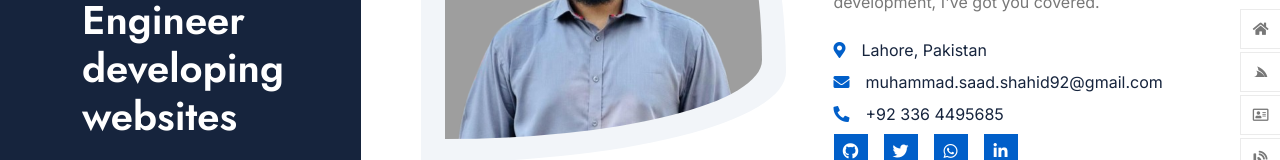
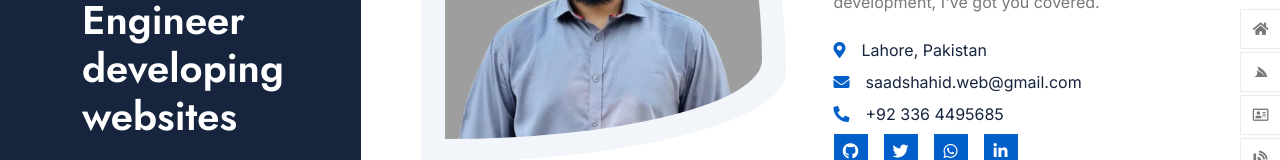
Before and after one commit to muhammad-saad92/portfolio-site, a plain HTML site: page index.html in a window 1280 px wide. Shown: the part 262-422 px from the top of the page. Drawn offline with nearby package versions, Linux system fonts and the light colour scheme.

Commit message:
updated email address

```diff
--- a/index.html
+++ b/index.html
@@ -89,7 +89,7 @@
                                     </div>
                                     <div class="d-flex align-items-center mb-2">
                                         <i class="fas fa-envelope text-primary me-3"></i>
-                                        <p class="text-dark mb-0">muhammad.saad.shahid92@gmail.com</p>
+                                        <p class="text-dark mb-0">saadshahid.web@gmail.com</p>
                                     </div>
                                     <div class="d-flex align-items-center mb-2">
                                         <i class="fa fa-phone-alt text-primary me-3"></i>
@@ -396,7 +396,7 @@
                                             </div> -->
                                             <div>
                                                 <h4>Mail</h4>
-                                                <p class="mb-0 text-decoration-underline"><a href="mailto:muhammad.saad.shahid92@gmail.com">muhammad.saad.shahid92@gmail.com</a></p>
+                                                <p class="mb-0 text-decoration-underline"><a href="mailto:saadshahid.web@gmail.com">saadshahid.web@gmail.com</a></p>
                                             </div>
                                         </div>
                                         <div class="d-flex mb-4">
```
